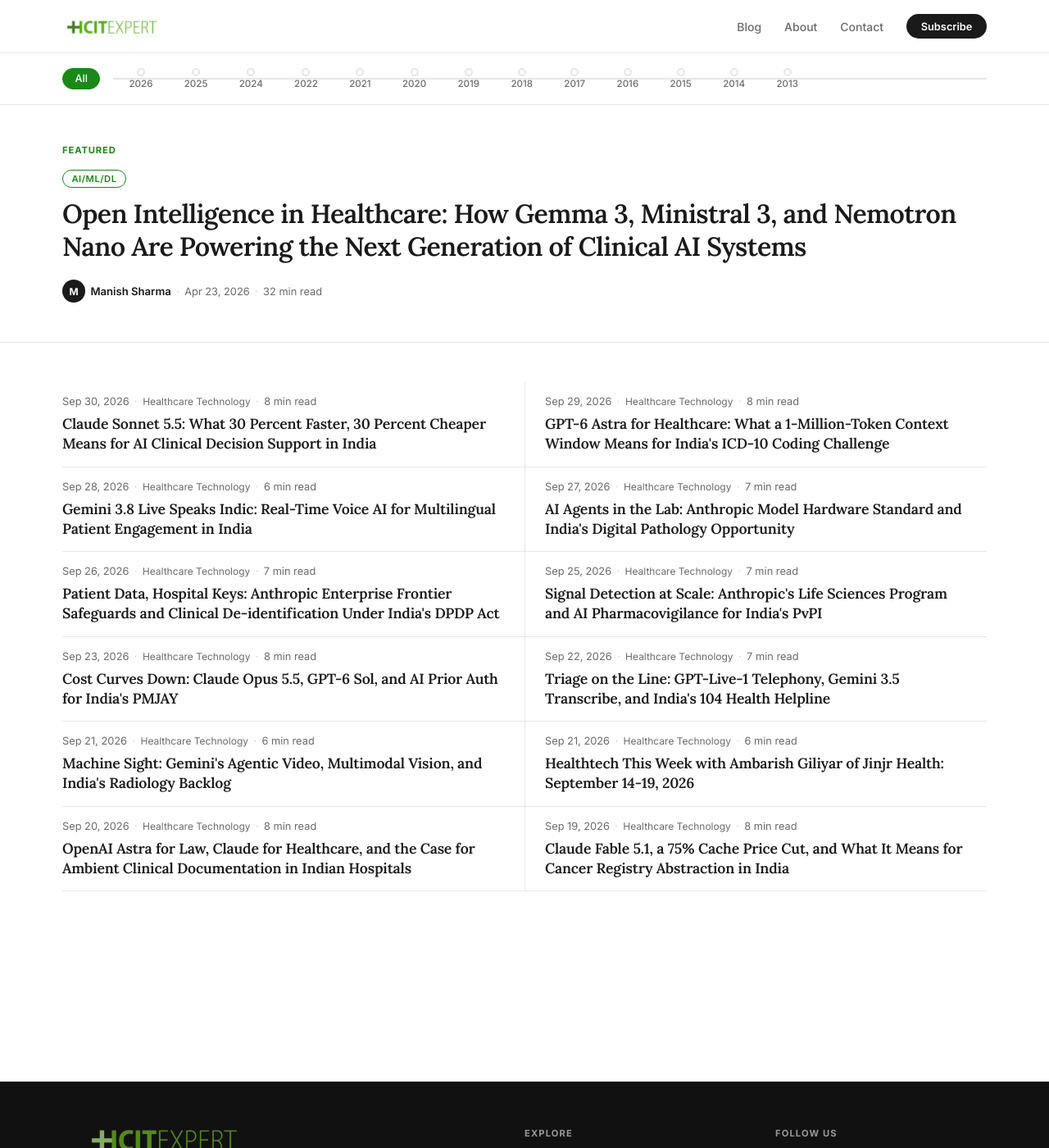
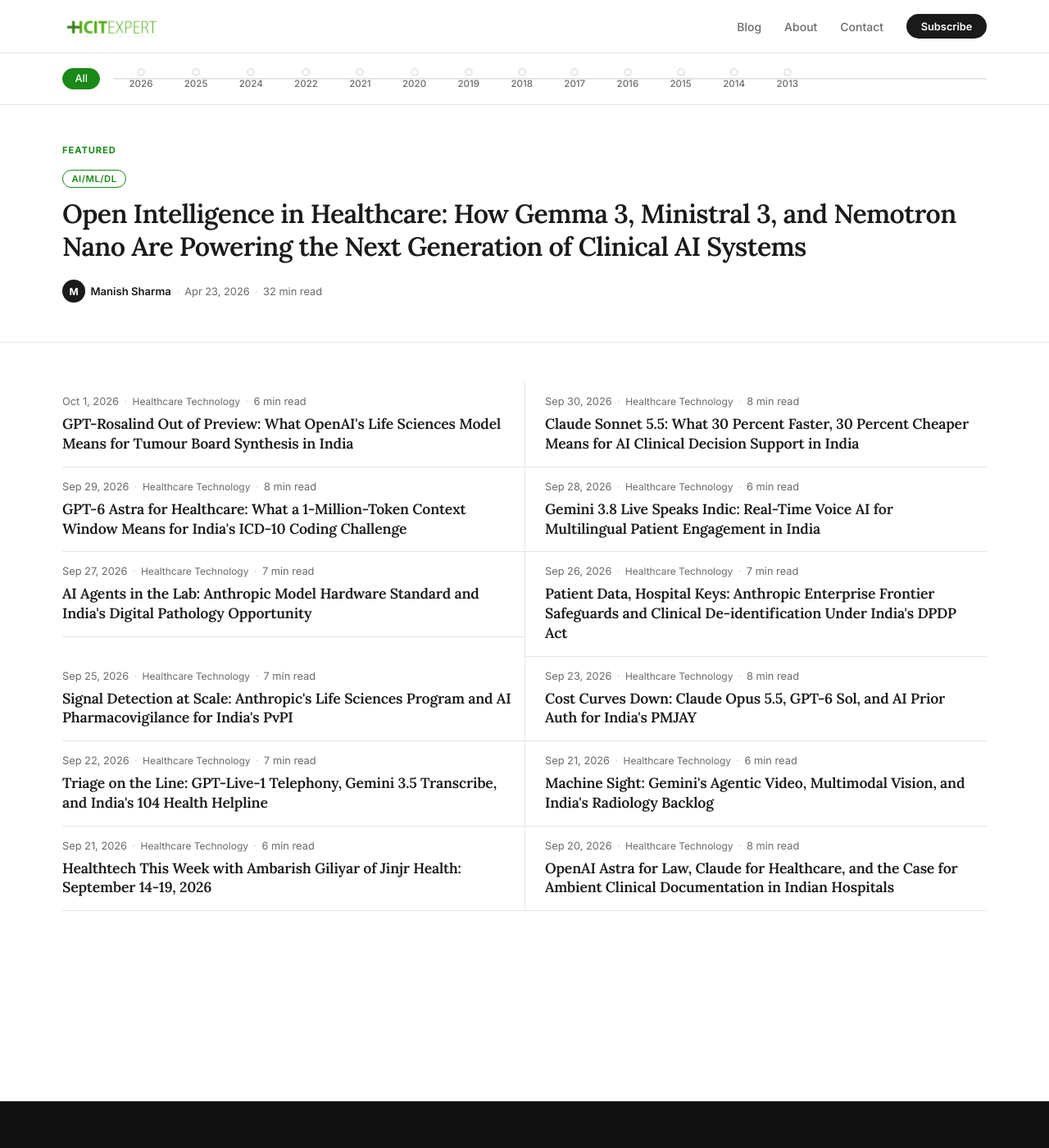
Before and after one commit to msharmas-yajur/hcitexpert-com, a Jekyll site: the page built from index.html, in a window 1280 px wide and 1400 px high. Shown: the whole window at 82% size. Built offline with Jekyll 4.4.1, drawn with Linux system fonts in a browser that asks for light colours; the list of posts is cut into pages by our own code; part of the change alters nothing that is shown.

Commit message:
post: Clinical Frontier 2026-10-01 - tumour-board-synthesis
Issue 015. GPT-Rosalind (out of research preview Sep 11, 2026) and
Rosalind Workbench applied to tumour board case preparation in India.
Covers NCG Virtual Tumour Board infrastructure, specialist participation
gap from published ecancer study, India cancer burden data, and DPDP/ABDM
governance requirements for genomics data in clinical AI workflows.

Co-Authored-By: Claude Sonnet 4.6 <noreply@anthropic.com>
Claude-Session: https://claude.ai/code/session_01XMd28UrUH5FYWsrCk43v6a

```diff
--- a/_data/clinical_frontier_covered.yml
+++ b/_data/clinical_frontier_covered.yml
@@ -143,3 +143,19 @@ covered:
       - https://platform.claude.com/docs/en/models/sonnet-5-5/overview
       - https://www.anthropic.com/news/life-sciences-verification-program
       - https://www.aninews.in/news/national/general-news/indian-council-of-medical-research-wins-gold-at-national-awards-for-e-governance-202620260705133035/
+  - date: 2026-10-01
+    slug: 2026-10-01-gpt-rosalind-tumour-board-synthesis-india-ncg
+    angle: tumour-board-synthesis
+    models: ["GPT-Rosalind (OpenAI)", "GPT-Rosalind-5.5 (OpenAI)"]
+    sources:
+      - https://openai.com/index/introducing-gpt-rosalind/
+      - https://openai.com/index/introducing-new-capabilities-to-gpt-rosalind/
+      - https://openai.com/gpt-rosalind/
+      - https://developers.openai.com/blog/rosalind-workbench
+      - https://deploymentsafety.openai.com/gpt-rosalind-5-5/gpt-rosalind-5-5.pdf
+      - https://help.openai.com/en/articles/20001193-gpt-rosalind-for-life-sciences-research
+      - https://www.ncgindia.org/about
+      - https://www.ncgindia.org/key-initiatives/virtual-tumor-board
+      - https://pubmed.ncbi.nlm.nih.gov/36510887/
+      - https://www.ncbi.nlm.nih.gov/pmc/articles/PMC9092762/
+      - https://ecancer.org/en/journal/article/2090-profiling-of-tumour-board-characteristics-and-functioning-for-cancer-care-under-hospitals-registered-under-national-cancer-registry-programme-in-india
--- /dev/null
+++ b/_posts/2026-10-01-gpt-rosalind-tumour-board-synthesis-india-ncg.md
@@ -0,0 +1,123 @@
+---
+title: "GPT-Rosalind Out of Preview: What OpenAI's Life Sciences Model Means for Tumour Board Synthesis in India"
+date: '2026-10-01 19:00:00 +0530'
+author: Manish Sharma
+description: "The Clinical Frontier, Issue 015. OpenAI's GPT-Rosalind came out of research preview on September 11, 2026, and is now available globally to verified organisations. For India's National Cancer Grid, which runs Virtual Tumour Boards across 300-plus cancer centres twice a week, the model's genomics, molecular profiling, and literature synthesis capabilities point to a practical new layer for case preparation."
+keywords: "GPT-Rosalind India tumour board, OpenAI life sciences model healthcare India, National Cancer Grid AI, oncology AI India, tumour board synthesis AI, cancer genomics India AI, molecular tumour board India, NCRP India cancer AI, ABDM oncology AI, Rosalind Workbench healthcare"
+image: /assets/images/logo.png
+reading_time: "6 min read"
+categories:
+  - Healthcare Technology
+  - AI/ML/DL
+tags:
+  - GPT-Rosalind
+  - OpenAI
+  - Tumour Board
+  - Oncology
+  - National Cancer Grid
+  - Cancer Genomics
+  - India Health IT
+  - ABDM
+  - Healthcare AI
+  - Molecular Profiling
+mentions:
+  - name: "GPT-Rosalind"
+    description: "OpenAI's frontier reasoning model for life sciences research, covering biology, drug discovery, and translational medicine. Introduced April 16, 2026; GPT-Rosalind-5.5 update June 3, 2026; globally available to verified organisations from September 11, 2026. Combines GPT-5.5 agentic coding and tool use with stronger model intelligence in core drug-discovery domains including genomics and medicinal chemistry."
+    url: "https://openai.com/gpt-rosalind/"
+  - name: "Rosalind Workbench"
+    description: "A scientific research environment available in Codex and ChatGPT that brings biological questions, specialised models, analysis tools, interactive viewers, and reviewable results into one workflow. Supports protein structure and sequence analysis, genomics and NGS workflows including FASTQ QC, bulk RNA-seq, and single-cell analysis, medicinal chemistry, and experimental planning. Offers Explore and Research modes."
+    url: "https://developers.openai.com/blog/rosalind-workbench"
+  - name: "National Cancer Grid India"
+    description: "A network of more than 300 cancer care member institutions across India with the mandate of establishing uniform standards of patient care for cancer. Conducts Virtual Tumour Board sessions twice a week across member centres for multidisciplinary oncology care."
+    url: "https://www.ncgindia.org/about"
+faq:
+  - q: "What is GPT-Rosalind and when did it come out of research preview?"
+    a: "GPT-Rosalind is OpenAI's frontier reasoning model optimised for life sciences research, covering biology, drug discovery, and translational medicine. It was introduced on April 16, 2026, updated as GPT-Rosalind-5.5 on June 3, 2026, and came out of research preview to become globally available to verified organisations on September 11, 2026."
+  - q: "What is the National Cancer Grid India and how does it use virtual tumour boards?"
+    a: "The National Cancer Grid (NCG) is a network of more than 300 cancer care member institutions across India. NCG conducts Virtual Tumour Board sessions twice a week across member centres for multidisciplinary oncology care, providing expert opinions and guidance to centres that may not have dedicated subspecialty services."
+  - q: "What are the genomics capabilities of GPT-Rosalind relevant to tumour board preparation?"
+    a: "GPT-Rosalind supports genomics and NGS workflows including FASTQ QC, bulk RNA-seq, and single-cell analysis, as well as protein structure and sequence analysis and multi-step literature review. Through Rosalind Workbench's Research mode, it enables advanced, multi-step biological workflows that can assist in preparing the molecular component of a tumour board case brief."
+  - q: "What data governance requirements apply to using GPT-Rosalind for tumour board preparation in India?"
+    a: "Under the Digital Personal Data Protection Act 2023, patient genomic and clinical data are personal data. Any workflow that sends a patient's NGS report or clinical summary to an external model API requires a Data Processing Agreement with the cloud provider, data minimisation (only clinically necessary fields in the query), and audit logging. ABDM consent artefacts must be in place before using ABHA-linked health records in a research workflow."
+---
+
+> **The Clinical Frontier** · 1 October 2026 · Issue 015
+> OpenAI's life sciences model is out of preview. India's tumour boards are ready for a synthesis layer.
+
+**In this issue**
+
+- [GPT-Rosalind](https://openai.com/gpt-rosalind/), OpenAI's frontier reasoning model for biology and drug discovery, came out of research preview on September 11, 2026, and is now available globally to verified organisations. The [GPT-Rosalind-5.5 update](https://openai.com/index/introducing-new-capabilities-to-gpt-rosalind/) (June 3, 2026) combines GPT-5.5 agentic coding and tool use with stronger domain intelligence in genomics, medicinal chemistry, and molecular biology.
+- [Rosalind Workbench](https://developers.openai.com/blog/rosalind-workbench), available in Codex and ChatGPT, brings protein structure analysis, genomics and NGS workflows, and literature review into one environment. Its Research mode supports advanced, multi-step biological workflows.
+- India's [National Cancer Grid](https://www.ncgindia.org/about) runs Virtual Tumour Board sessions twice a week across 300-plus member institutions. The gap is in synthesis at the molecular layer: pathologists participate in only 28.5% of tumour board sessions at NCRP-registered hospitals, and radiologists in only 46.7%, per published research.
+- A life sciences reasoning model applied to the pre-session case preparation workflow could narrow that synthesis gap without requiring every session to include a dedicated molecular biology specialist.
+
+## What shipped
+
+[GPT-Rosalind](https://openai.com/index/introducing-gpt-rosalind/) is OpenAI's frontier reasoning model built for life sciences research. Introduced on April 16, 2026, it is optimised for scientific workflows that combine improved tool use with deeper understanding across chemistry, protein engineering, and genomics.
+
+The [June 3, 2026 update, GPT-Rosalind-5.5](https://openai.com/index/introducing-new-capabilities-to-gpt-rosalind/), combines GPT-5.5's agentic coding and tool-use capabilities with stronger model intelligence in core drug-discovery domains. Per the [GPT-Rosalind-5.5 system card](https://deploymentsafety.openai.com/gpt-rosalind-5-5/gpt-rosalind-5-5.pdf), evaluations show broad performance gains on research tasks from biology experts, complex medicinal chemistry queries, quantitative biology, and wet lab troubleshooting.
+
+As of September 11, 2026, GPT-Rosalind [came out of research preview](https://help.openai.com/en/articles/20001193-gpt-rosalind-for-life-sciences-research) and is available globally to eligible organisations through a trusted-access programme.
+
+[Rosalind Workbench](https://developers.openai.com/blog/rosalind-workbench) is the companion research environment, available in Codex and ChatGPT. It supports:
+
+- **Protein structure and sequence analysis**
+- **Genomics and NGS workflows**: FASTQ QC, bulk RNA-seq, and single-cell analysis
+- **Medicinal chemistry and small-molecule design**
+- **Experimental planning and evidence review**
+
+Rosalind Workbench offers two modes: Explore for general scientific questions, and Research for advanced, multi-step biological workflows. Research mode currently requires access through a verified organisation; individual access is planned.
+
+## The tumour board gap in India
+
+ICMR's National Cancer Registry Programme [projected India's cancer burden at approximately 1.57 million new cases by 2025](https://pubmed.ncbi.nlm.nih.gov/36510887/), up from an estimated 1.46 million new cases in 2022. Lung, breast, and oesophageal cancers are among the leading contributors to the burden, per the [NCRP DALY burden estimates](https://www.ncbi.nlm.nih.gov/pmc/articles/PMC9092762/).
+
+The [National Cancer Grid (NCG)](https://www.ncgindia.org/about) is the primary infrastructure for equitable oncology care in India. It is a network of more than 300 cancer care member institutions, both private and public sector, spanning urban and rural India. NCG conducts [Virtual Tumour Board (VTB) sessions](https://www.ncgindia.org/key-initiatives/virtual-tumor-board) twice a week across member centres, connecting oncologists and providing subspecialty expertise to hospitals that cannot maintain a full multidisciplinary team.
+
+But a published study in [ecancer](https://ecancer.org/en/journal/article/2090-profiling-of-tumour-board-characteristics-and-functioning-for-cancer-care-under-hospitals-registered-under-national-cancer-registry-programme-in-india) profiling tumour boards at NCRP-registered hospitals found a structural participation gap:
+
+| Specialist type | Tumour board participation |
+|---|---|
+| Radiation Oncologist | 92.7% |
+| Surgical Oncologist | 83.2% |
+| Medical Oncologist | 78.8% |
+| Radiologist | 46.7% |
+| Pathologist | 28.5% |
+
+The clinical specialists are present. The diagnostic and molecular synthesis specialists, pathologists, radiologists, and molecular biologists, are not consistently in the room, especially outside apex institutions. Treatment decisions that require integrating a patient's genomic profile, pathology markers, imaging findings, and current literature are being made with that synthesis gap in the background.
+
+## Where GPT-Rosalind fits
+
+GPT-Rosalind is not a substitute for clinical judgement at the tumour board. Its contribution is in the step before the board meets: preparing the molecular and literature synthesis component of the case brief.
+
+**Variant annotation from NGS reports.** A next-generation sequencing (NGS) report for a cancer patient may list dozens of variant calls, many with uncertain significance. GPT-Rosalind's genomics capabilities, including FASTQ QC, bulk RNA-seq, and single-cell analysis, allow a verified research institution to build a workflow that annotates clinically relevant variants, flags actionable mutations against current databases, and maps affected pathways.
+
+**Literature synthesis.** The evidence on variant-drug interactions and biomarker-treatment associations updates continuously. Rosalind Workbench's Research mode, which supports multi-step evidence review, can query current literature on a mutation-drug interaction and return a structured summary. A medical oncologist preparing a case brief currently assembles this manually. The model turns a multi-hour literature task into a reviewable draft in minutes.
+
+**Case brief assembly.** The full pre-session brief typically combines a radiology summary, pathology findings, NGS results, staging, and treatment history. A Rosalind Workbench workflow using agentic coding and structured tool calls can draft this brief from structured data sources, flag missing components, and present it for the case-presenting clinician to review and sign off before the board session.
+
+## For NCG member hospitals
+
+The NCG's Virtual Tumour Board infrastructure provides a natural distribution channel. A model-assisted case preparation tool deployed at network level could be made available to the presenting clinician at each member institution as a standard part of session preparation.
+
+The governance requirements have two components.
+
+**Data governance under DPDP.** Patient genomic and clinical data are personal data under the Digital Personal Data Protection Act 2023. Any workflow that sends a patient's NGS report, pathology summary, or clinical history to an external model API requires:
+
+- A Data Processing Agreement with the cloud provider covering purpose limitation (tumour board preparation only), defined data retention, and security standards
+- Data minimisation: the query should include only the variant calls, pathology markers, imaging summary, and relevant history needed for synthesis, not name, ABHA number, or contact details
+- Audit logging: case reference, operator identifier, timestamp, and model output for every API call, retained for clinical quality review
+
+**ABDM integration.** Patients with ABHA-linked health records can consent to share their longitudinal health data, including prior imaging, pathology, and treatment records, with a verified Health Information User. A tumour board preparation tool registered under ABDM's Health Data Management Policy as a Health Information User could pull structured prior records automatically, reducing manual assembly and improving completeness of the case brief. Consent artefacts under the ABDM framework must be in place before any data pull.
+
+## The takeaway
+
+India's NCG has built the organisational infrastructure for equitable cancer care: 300-plus member institutions and twice-weekly Virtual Tumour Boards are operating proof. The bottleneck is not clinical expertise for the final decision. It is the synthesis capacity at the molecular level, the step before the board meets where genomic data, pathology, and current literature are assembled into a coherent brief for every presenting case.
+
+[GPT-Rosalind](https://openai.com/gpt-rosalind/) and [Rosalind Workbench](https://developers.openai.com/blog/rosalind-workbench), now accessible to verified organisations globally, bring a production-grade life sciences reasoning capability to exactly that step. For NCG member institutions that run VTBs without consistent pathologist or molecular biologist presence, a model-assisted case preparation workflow is a pragmatic response to a structural capacity gap.
+
+The DPDP data governance prerequisites, documented DPA, data minimisation, ABDM consent, and audit logging, are patterns already established in other Indian health IT deployments. The clinical opportunity is real, the infrastructure is in place, and the model is now available to verified organisations that are ready to build.
+
+---
+
+*The Clinical Frontier is a daily briefing from [HCITExperts](https://hcitexpert.com/). More tomorrow.*
```
